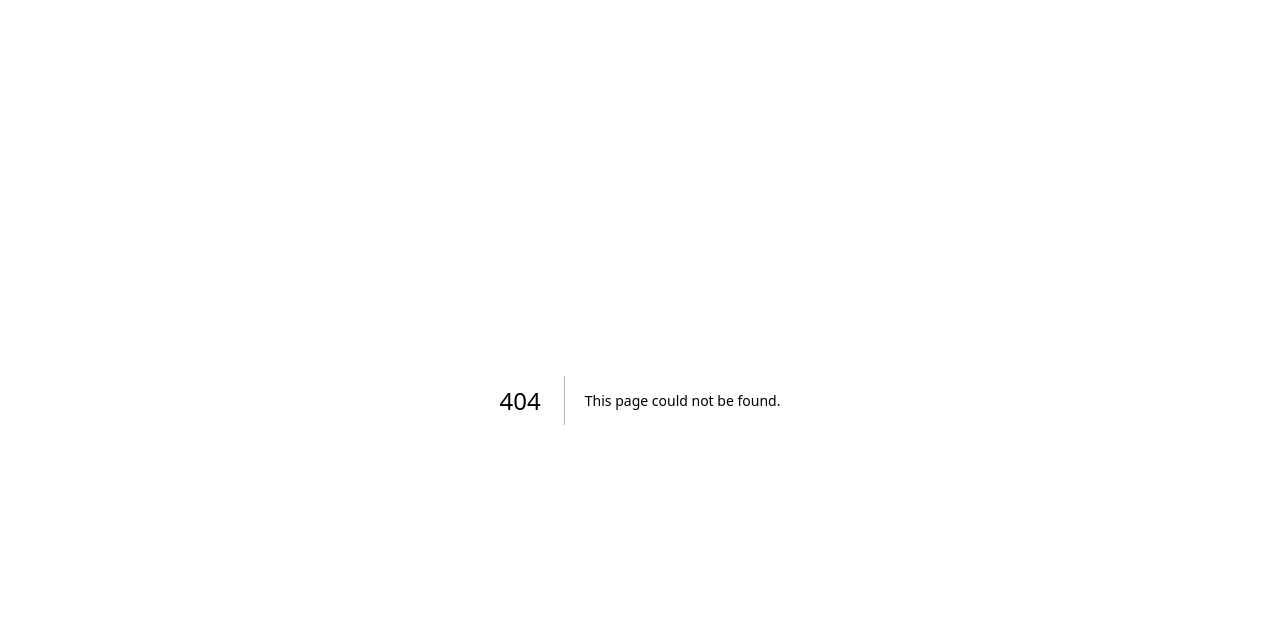
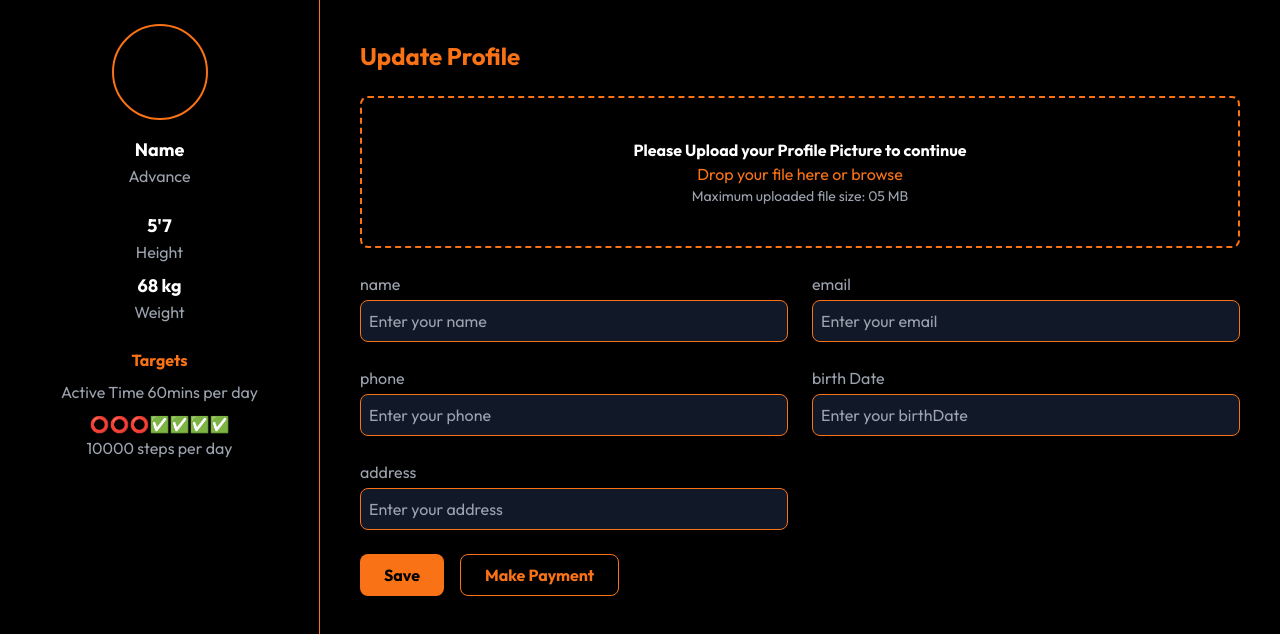
Before and after one commit to Muizz-Salis/Fitnessapp, a Next.js app: page /profile in a window 1280 px wide. Before the commit this address had no page. Shown: the top 634 px of the page. Built offline with nearby package versions, Linux system fonts and the light colour scheme.

Commit message:
new commit

```diff
--- /dev/null
+++ b/src/app/contact/page.js
@@ -0,0 +1,32 @@
+export default function ContactSection() {
+    return (
+      <section className="bg-black text-white min-h-screen flex items-center justify-center">
+        <div className="max-w-7xl w-full px-4">
+          <div className="grid grid-cols-1 md:grid-cols-3 gap-6">
+            {/* Phone Contact */}
+            <div className="border border-orange-500 p-10 flex flex-col items-center transform skew-y-6 md:skew-y-3 h-80 flex justify-center">
+              <div className="text-orange-500 text-5xl mb-6">📞</div>
+              <h3 className="text-xl font-semibold">BY PHONE</h3>
+              <p className="mt-2 text-base">Prefer to talk? Call us at</p>
+              <p className="text-lg font-medium">+234 8161329340</p>
+              <p className="text-sm text-gray-400">[8AM - 6PM]</p>
+            </div>
+            {/* Email Contact */}
+            <div className="border border-orange-500 p-10 flex flex-col items-center transform skew-y-6 md:skew-y-3 h-80 flex justify-center">
+              <div className="text-orange-500 text-5xl mb-6">✉️</div>
+              <h3 className="text-xl font-semibold">BY EMAIL</h3>
+              <p className="mt-2 text-base">Reach out to us at</p>
+              <a href="mailto:support@yanyanfitness.com" className="text-orange-500 underline text-lg">support@yanyanfitness.com</a>
+              <p className="text-sm text-gray-400">We respond within 24 hours!</p>
+            </div>
+            {/* Live Chat */}
+            <div className="border border-orange-500 p-10 flex flex-col items-center transform skew-y-6 md:skew-y-3 h-80 flex justify-center">
+              <div className="text-orange-500 text-5xl mb-6">💬</div>
+              <h3 className="text-xl font-semibold">LIVE CHAT</h3>
+              <p className="mt-2 text-base text-center">For immediate assistance, use the live chat feature in the app for quick responses from our support team.</p>
+            </div>
+          </div>
+        </div>
+      </section>
+    );
+  }
--- /dev/null
+++ b/src/app/profile/page.js
@@ -0,0 +1,119 @@
+'use client';
+
+import { useState } from 'react';
+
+export default function Profile() {
+    const [isEditing, setIsEditing] = useState(true);
+    const [formData, setFormData] = useState({
+        name: '',
+        email: '',
+        phone: '',
+        birthDate: '',
+        address: '',
+    });
+    const [profileImage, setProfileImage] = useState(null);
+
+    const handleChange = (e) => {
+        setFormData({ ...formData, [e.target.name]: e.target.value });
+    };
+
+    const handleImageUpload = (e) => {
+        const file = e.target.files[0];
+        if (file) {
+            setProfileImage(URL.createObjectURL(file));
+        }
+    };
+
+    return (
+        <div className="min-h-screen bg-black text-white flex">
+            {/* Sidebar */}
+            <aside className="hidden md:block w-1/4 bg-black p-6 border-r border-orange-500">
+                <div className="flex flex-col items-center">
+                    <div className="w-24 h-24 border-2 border-orange-500 rounded-full overflow-hidden">
+                        {profileImage ? <img src={profileImage} alt="Profile" className="w-full h-full object-cover" /> : null}
+                    </div>
+                    <h2 className="mt-4 text-lg font-bold">{formData.name || 'Name'}</h2>
+                    <p className="text-gray-400">Advance</p>
+                </div>
+                <div className="mt-6 text-center">
+                    <p className="text-lg font-bold">5&apos;7</p>
+                    <p className="text-gray-400">Height</p>
+                    <p className="text-lg font-bold mt-2">68 kg</p>
+                    <p className="text-gray-400">Weight</p>
+                </div>
+                {/* Targets */}
+                <div className="mt-6 text-center">
+                    <h3 className="text-orange-500 font-bold">Targets</h3>
+                    <p className="text-gray-400 mt-2">Active Time 60mins per day</p>
+                    <p className="text-gray-400 mt-2">⭕⭕⭕✅✅✅✅</p>
+                    <p className="text-gray-400">10000 steps per day</p>
+                </div>
+            </aside>
+            {/* Main content */}
+            <main className="flex-1 p-10">
+                {isEditing ? (
+                    <>
+                        <h1 className="text-orange-500 flex-1 text-2xl font-bold">Update Profile</h1>
+                        <div className="border-2 border-dashed border-orange-500 rounded-lg p-10 text-center mt-6">
+                            <p className="font-bold">Please Upload your Profile Picture to continue</p>
+                            <input type="file" accept="image/*" onChange={handleImageUpload} className="hidden" id="fileInput" />
+                            <label htmlFor="fileInput" className="text-orange-500 mt-4 cursor-pointer">Drop your file here or browse</label>
+                            <p className="text-gray-400 text-sm">Maximum uploaded file size: 05 MB</p>
+                        </div>
+                        {/* Form Fields */}
+                        <div className="grid grid-cols-2 flex-1 gap-6 mt-6">
+                            {['name', 'email', 'phone', 'birthDate', 'address'].map((field) => (
+                                <div key={field} className="col-span-2 sm:col-span-1">
+                                    <label className="block text-gray-400 mb-1">{field.replace(/([A-Z])/g, ' $1').trim()}</label>
+                                    <input
+                                        type="text"
+                                        name={field}
+                                        value={formData[field]}
+                                        onChange={handleChange}
+                                        className="w-full p-2 bg-gray-900 border border-orange-500 rounded-lg focus:outline-none focus:ring-2 focus:ring-orange-500"
+                                        placeholder={`Enter your ${field}`}
+                                    />
+                                </div>
+                            ))}
+                        </div>
+                        {/* Buttons */}
+                        <div className="mt-6 flex gap-4">
+                            <button
+                                onClick={() => setIsEditing(false)}
+                                className="bg-orange-500 text-black px-6 py-2 rounded-lg font-bold"
+                            >
+                                Save
+                            </button>
+                            <button className="border border-orange-500 px-6 py-2 rounded-lg font-bold text-orange-500">
+                                Make Payment
+                            </button>
+                        </div>
+                    </>
+                ) : (
+                    <>
+                        <h1 className="text-orange-500 text-2xl font-bold">Profile</h1>
+                        <div className="border-2 border-orange-500 rounded-lg p-6 text-center mt-6">
+                            <img src={profileImage || "/default-profile.png"} alt="Profile" className="w-40 mx-auto rounded-lg" />
+                        </div>
+                        <div className="mt-6 space-y-4">
+                            {Object.entries(formData).map(([key, value]) => (
+                                <p key={key} className="text-lg">
+                                    <span className="text-orange-500 font-bold capitalize">{key.replace(/([A-Z])/g, ' $1').trim()}: </span>
+                                    {value || 'Not provided'}
+                                </p>
+                            ))}
+                        </div>
+                        <div className="mt-6">
+                            <button
+                                onClick={() => setIsEditing(true)}
+                                className="bg-orange-500 text-black px-6 py-2 rounded-lg font-bold"
+                            >
+                                Edit Profile
+                            </button>
+                        </div>
+                    </>
+                )}
+            </main>
+        </div>
+    );
+}
```
